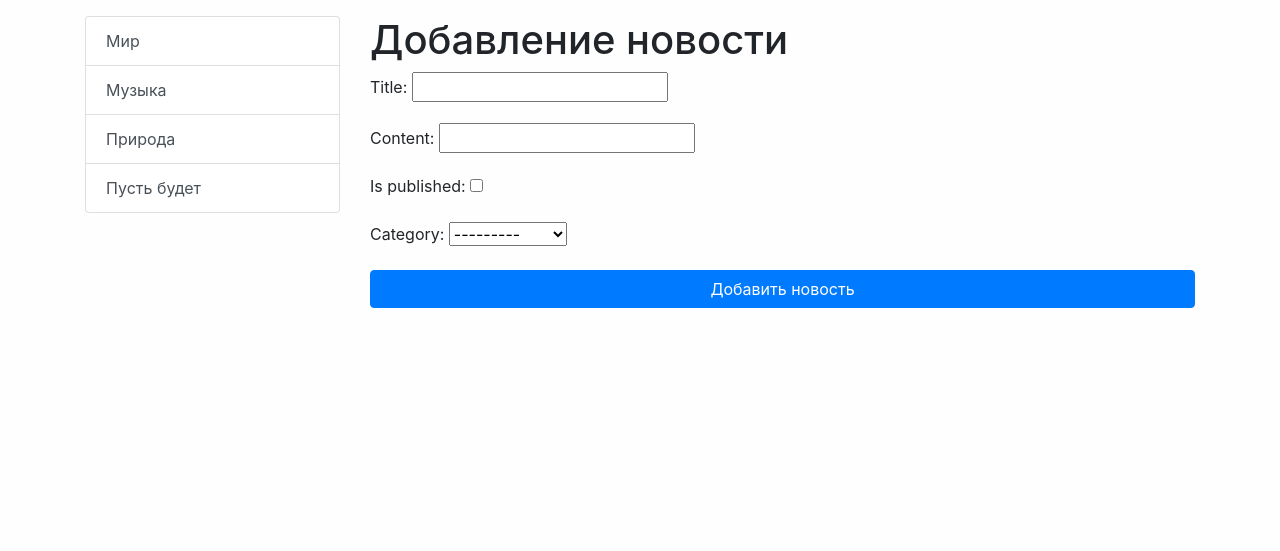
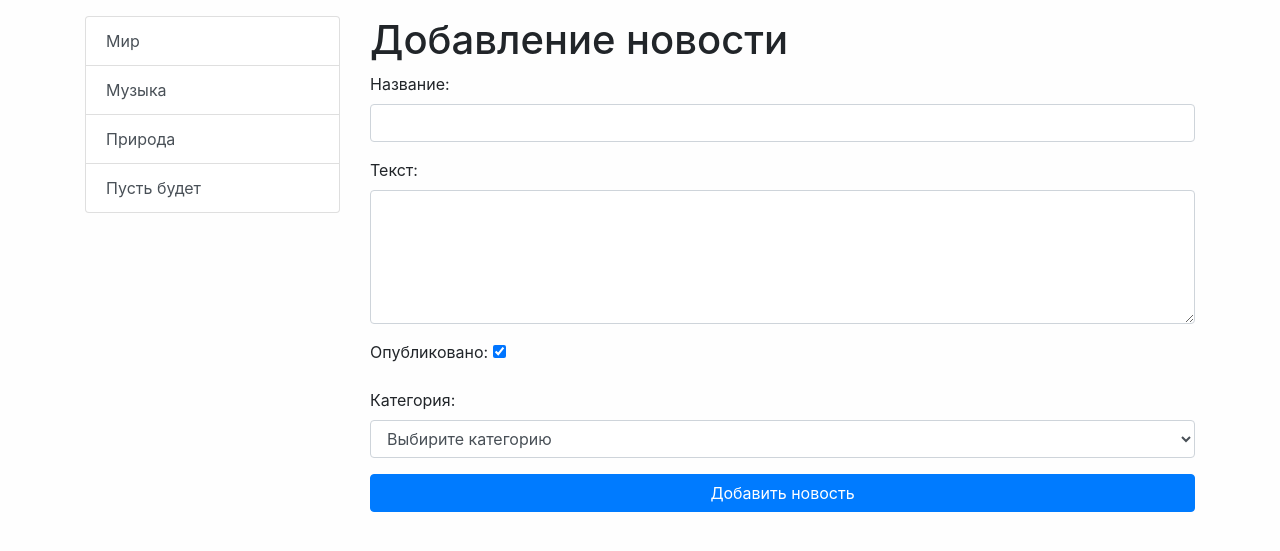
Before and after one commit to ocodeok/just_do_it_Django, a Django app: page /news/add_news/ in a window 1280 px wide. Shown: the part 56-607 px from the top of the page. Run offline with Django 5.2, Linux system fonts and the light colour scheme; data comes from the database, SQL or seed files in the repository; both versions use the stored data as it was after the commit; some libraries are stand-ins or nearby versions.

Commit message:
Работа с формами. Часть 2

```diff
--- a/mysite/news/forms.py
+++ b/mysite/news/forms.py
@@ -4,7 +4,16 @@
 
 
 class NewsForm(forms.Form):
-    title = forms.CharField(max_length=150)
-    content = forms.CharField()
-    is_published = forms.BooleanField()
-    category = forms.ModelChoiceField(queryset=Category.objects.all())
+    title = forms.CharField(label='Название',
+                            max_length=150,
+                            widget=forms.TextInput(attrs={'class': 'form-control'}))
+    content = forms.CharField(label='Текст',
+                              required=False,
+                              widget=forms.Textarea(attrs={'class': 'form-control',
+                                                           'rows': 5}))
+    is_published = forms.BooleanField(label='Опубликовано',
+                                      initial=True)
+    category = forms.ModelChoiceField(label='Категория',
+                                      empty_label='Выбирите категорию',
+                                      queryset=Category.objects.all(),
+                                      widget=forms.Select(attrs={"class": "form-control"}))
--- a/mysite/news/templates/news/add_news.html
+++ b/mysite/news/templates/news/add_news.html
@@ -14,7 +14,57 @@
 
     <form action="{% url 'add_news' %}" method="post">
         {% csrf_token %}
+        {{ form.non_filed.errors }}
         {{ form.as_p }}
+
+        {% comment %}
+
+        <div class="form-group">
+            <label for="{{ form.title.id_for_label }}">Название: </label>
+            {{ form.title }}
+            <div class="invalid-feedback">
+                {{ form.title.errors }}
+            </div>
+        </div>
+
+        <div class="form-group">
+            <label for="{{ form.content.id_for_label }}">Текст: </label>
+            {{ form.content }}
+            <div class="invalid-feedback">
+                {{ form.content.errors }}
+            </div>
+        </div>
+
+        <div class="form-group">
+            <label for="{{ form.is_published.id_for_label }}">Опубликовано? </label>
+            {{ form.is_published }}
+            <div class="invalid-feedback">
+                {{ form.is_published.errors }}
+            </div>
+        </div>
+
+        <div class="form-group">
+            <label for="{{ form.category.id_for_label }}">Категория: </label>
+            {{ form.category }}
+            <div class="invalid-feedback">
+                {{ form.category.errors }}
+            </div>
+        </div>
+
+        {% endcomment %}
+
+        {% comment %}
+        {% for field in form %}
+            <div class="form-group">
+                {{ field.label_tag }}
+                {{ field }}
+                <div class="invalid-feedback">
+                    {{ field.errors }}
+                </div>
+            </div>
+        {% endfor %}
+        {% endcomment %}
+
         <button class='btn btn-primary btn-block' type='submit'>
             Добавить новость
         </button>
--- a/mysite/news/views.py
+++ b/mysite/news/views.py
@@ -1,4 +1,4 @@
-from django.shortcuts import render, get_object_or_404
+from django.shortcuts import render, get_object_or_404, redirect
 
 from .models import News, Category
 from .forms import NewsForm
@@ -31,7 +31,10 @@
 
 def add_news(request):
     if request.method == "POST":
-        pass
+        form = NewsForm(request.POST)
+        if form.is_valid():
+            news = News.objects.create(**form.cleaned_data)
+            return redirect(news)
     else:
         form = NewsForm()
 
```
Also changed, not shown: mysite/db.sqlite3.
